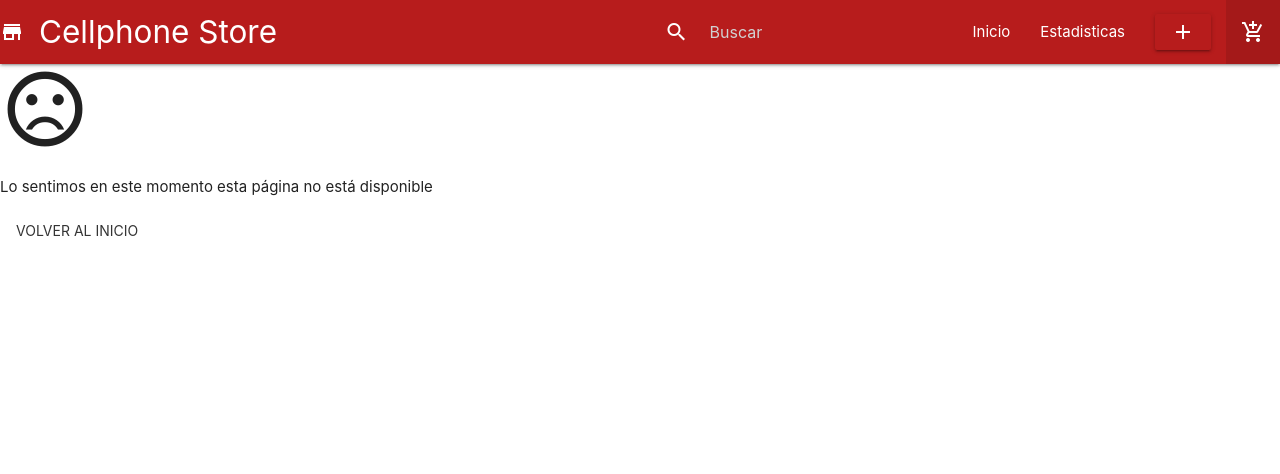
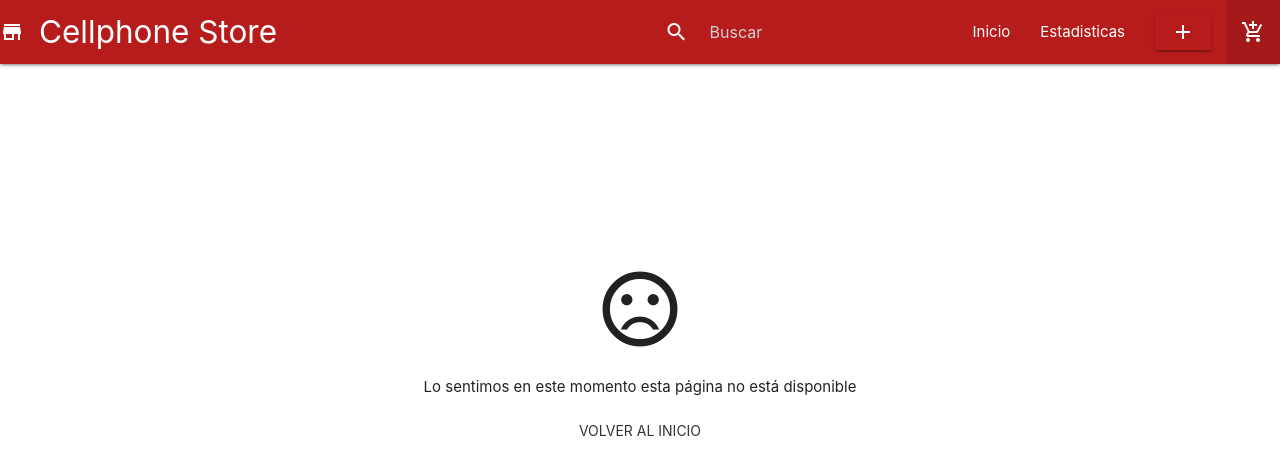
Before and after one commit to calderonperaza/FPI2021celulares, a plain HTML site: page Carrito.html in a window 1280 px wide. Drawn offline with nearby package versions, Linux system fonts and the light colour scheme.

```diff
--- a/Estilo.css
+++ b/Estilo.css
@@ -25,6 +25,15 @@
    padding-right: 0px;
    margin-right: 0px !important;
    width: 100%;
+}
+
+#contenedor_carrito {
+   margin-top: 200px;
+   max-height: 100%;
+   display: flex;
+   align-items:center;
+   justify-content: center;
+   text-align:center;
 }
 
 #filtro-sidenav {
```
Also changed, not shown: Un_Anuncio.html (+2 -2 lines), index.html (+2 -2 lines).
